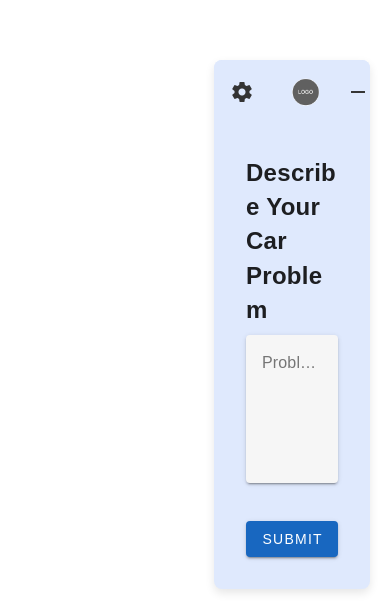
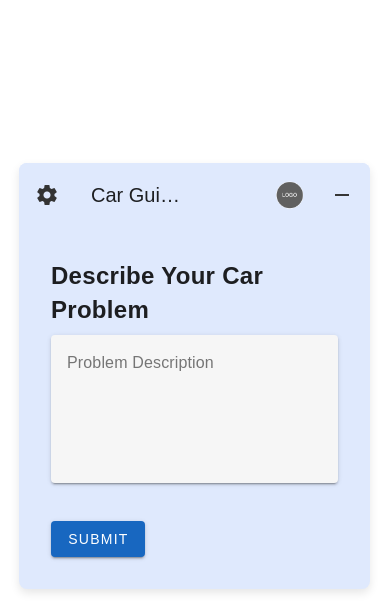
Before and after one commit to nora-rasuli/guide-widget, a Vue app: page / in a window 390 px wide. Shown: the part 235-844 px from the top of the page. Built offline with nearby package versions, Linux system fonts and the light colour scheme.

Commit message:
responsive

```diff
--- a/src/App.vue
+++ b/src/App.vue
@@ -151,4 +151,15 @@ p {
   font-size: var(--font-size) !important;
   font-family: var(--font-family) !important;
 }
+@media (max-width: 900px) {
+  .widget-wrapper {
+    width: 60vw; /* Take up 60% of the viewport width */
+  }
+}
+@media (max-width: 600px) {
+  .widget-wrapper {
+    width: 90vw; /* Take up the entire width of the screen */
+    /* Remove rounded corners for full width */
+  }
+}
 </style>
```
